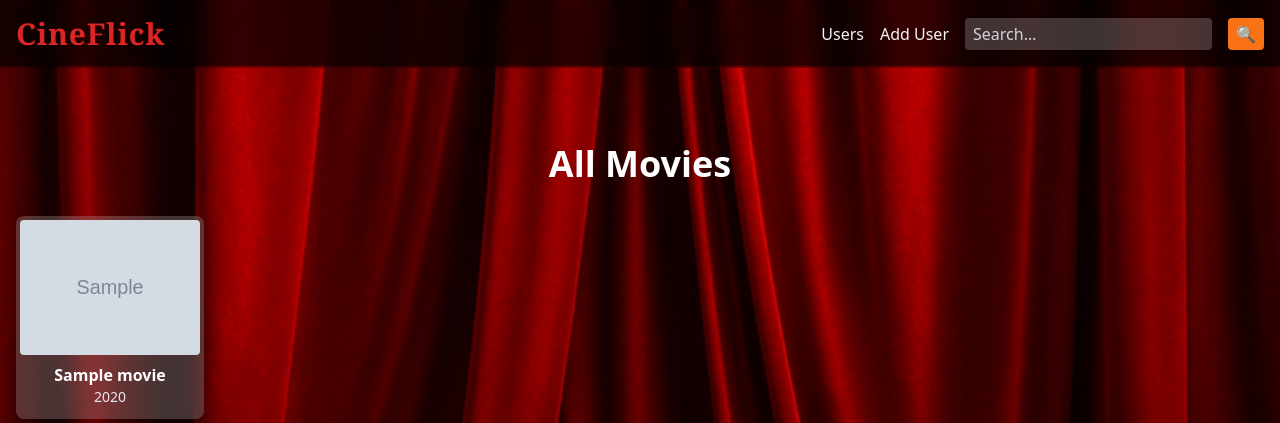
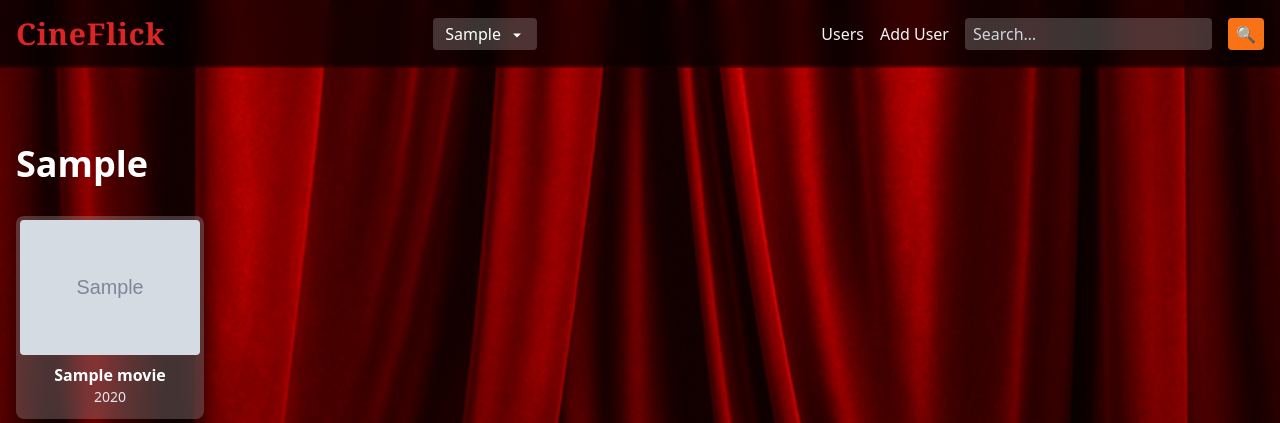
Before and after one commit to MartinEnke/Movie_Web_App, a Python web app: template templates/index.html in a window 1280 px wide. Shown: the top 423 px of the page. Run offline with Jinja, Linux system fonts and the light colour scheme; the template is opened without the code that fills it: most values are stand-ins (such as "Sample title", 1, 10 or a date in 2020); grey boxes marked "Sample" are stand-in pictures; some libraries are stand-ins or nearby versions.

Commit message:
add GENRE FILTER

```diff
--- a/templates/base.html
+++ b/templates/base.html
@@ -33,6 +33,43 @@
        class="text-3xl font-extrabold font-serif text-red-600 tracking-wide logo">
       CineFlick
     </a>
+
+    <!-- Genre filter button -->
+<div x-data="{ open: false }" class="relative">
+  <button
+    @click="open = !open"
+    class="px-3 py-1 bg-white bg-opacity-20 text-white rounded hover:bg-opacity-30"
+  >
+    {{ selected_genre or 'All Genres' }}
+    <svg class="inline h-4 w-4 ml-1" viewBox="0 0 20 20">
+      <path d="M5 7l5 5 5-5H5z" fill="currentColor"/>
+    </svg>
+  </button>
+
+  <!-- dropdown panel -->
+  <div
+    x-show="open"
+    @click.outside="open = false"
+    class="absolute mt-2 w-48 bg-black bg-opacity-50 rounded shadow-lg z-20 overflow-auto max-h-64"
+    style="backdrop-filter: blur(8px);"
+  >
+    <a
+      href="{{ url_for('main.index', genre='') }}"
+      class="block px-4 py-2 hover:bg-black {{ not selected_genre and 'font-bold' }}"
+    >
+      All Genres
+    </a>
+    {% for genre in genres %}
+      <a
+        href="{{ url_for('main.index', genre=genre) }}"
+        class="block px-4 py-2 hover:bg-black {{ genre == selected_genre and 'font-bold' }}"
+      >
+        {{ genre }}
+      </a>
+    {% endfor %}
+  </div>
+</div>
+
 
     <!-- Desktop search & links -->
     <div class="hidden sm:flex sm:items-center sm:space-x-4">
--- a/templates/index.html
+++ b/templates/index.html
@@ -1,17 +1,25 @@
+{# templates/index.html #}
 {% extends "base.html" %}
 
-{% block title %}All Movies – CineSis{% endblock %}
+{% block title %}{{ selected_genre or 'All Movies' }} – CineFlick{% endblock %}
 
 {% block content %}
-  <h1 class="text-4xl font-bold mb-8 text-center text-white">All Movies</h1>
+  <h1 class="text-4xl font-bold mb-8 text-white">
+  {{ selected_genre or 'All Movies' }}
+</h1>
 
   {% if not movies %}
-    <p class="text-center text-gray-300">No movies found. Try seeding the database!</p>
+    <p class="text-center text-gray-300">
+      {% if selected_genre %}
+        No movies found in “{{ selected_genre }}.”
+      {% else %}
+        No movies found. Try seeding the database!
+      {% endif %}
+    </p>
   {% else %}
     <div class="grid grid-cols-2 sm:grid-cols-3 md:grid-cols-4 lg:grid-cols-6 gap-6">
       {% for movie in movies %}
         <a href="{{ url_for('main.movie_detail', movie_id=movie.id) }}">
-        <!-- Outer card with padding to show the milky frame -->
           <div
             class="bg-white bg-opacity-20 backdrop-blur-md rounded-lg shadow-lg flex flex-col
                    p-1 transition duration-200 hover:bg-opacity-30 hover:shadow-xl"
@@ -33,6 +41,7 @@
               <p class="text-gray-200 text-sm">{{ movie.year or '—' }}</p>
             </div>
           </div>
+        </a>
       {% endfor %}
     </div>
   {% endif %}
```
Also changed, not shown: routes.py (+23 -4 lines). Lines whose indentation alone changed are shown as unchanged.
